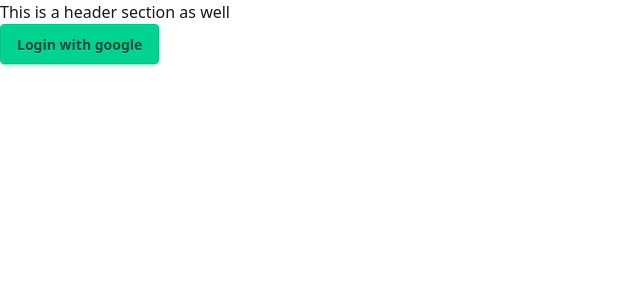
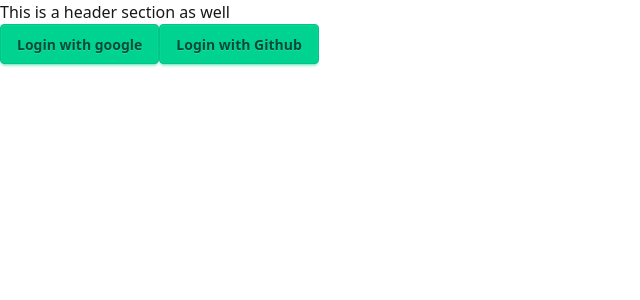
Before and after one commit to anujpaul27/React, a React (Vite) app: page / in a window 1280 px wide. Shown: the top 300 px of the page, without its empty margins (0-640 px from the left). Built offline with nearby package versions, Linux system fonts and the light colour scheme.

Commit message:
Setup Github Authentication provider

```diff
--- a/src/Component/Login.jsx
+++ b/src/Component/Login.jsx
@@ -1,10 +1,11 @@
-import { GoogleAuthProvider, signInWithPopup, signOut } from "firebase/auth";
+import { GithubAuthProvider, GoogleAuthProvider, signInWithPopup, signOut } from "firebase/auth";
 import auth from "../FireBase/firebase_init";
 import { useState } from "react";
 
 const Login = () => {
     const [user, setUser] = useState(null)
     const provider = new GoogleAuthProvider();
+    const githubProvider = new GithubAuthProvider();
 
     const handleLogin = ()=>
     {
@@ -31,11 +32,24 @@
 
     }
 
+    const handleGithubSignIn = () =>
+    {
+        signInWithPopup(auth,githubProvider)
+        .then(result=>{
+            console.log(result.user);
+        })
+        .catch(error => {
+            console.log(error);
+        })
+    }
+
     return (
         <div>
             {
-                user ? <button onClick={handleSignOut} className='btn btn-success'>Sign Out</button> :
-                <button onClick={handleLogin} className='btn btn-success'>Login with google</button>
+                user ? <button onClick={handleSignOut} className='btn btn-success'>Sign Out</button> : <div>
+                    <button onClick={handleLogin} className='btn btn-success'>Login with google</button>
+                    <button onClick={handleGithubSignIn} className='btn btn-success'>Login with Github</button>
+                </div>
             }
 
             {
```
